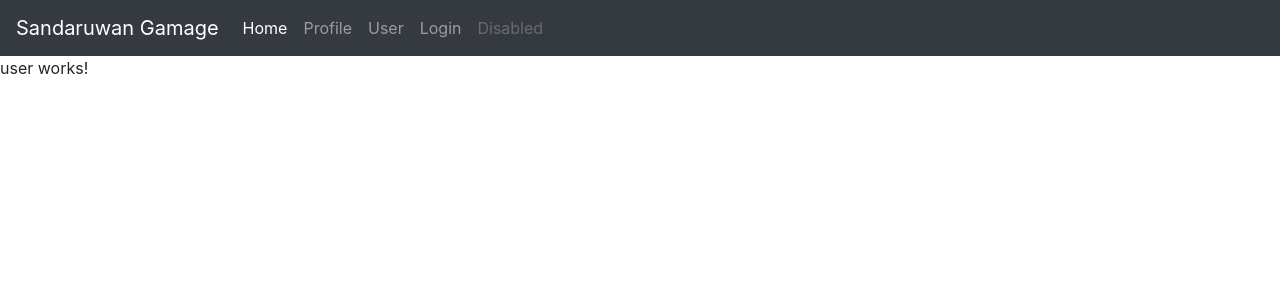
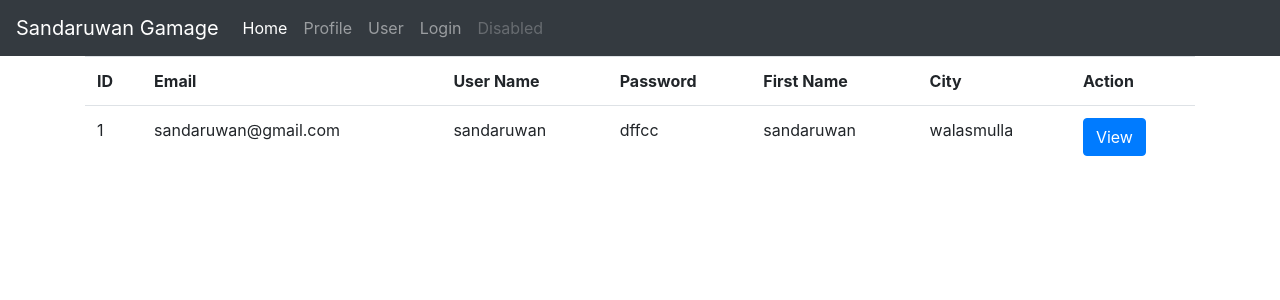
Before and after one commit to SANDARUWANGGSS/AngularTestProject, an Angular app: page /users in a window 1280 px wide. Shown: the top 300 px of the page. Built offline with nearby package versions, Linux system fonts and the light colour scheme.

Commit message:
Add data to user

```diff
--- a/src/app/app.component.ts
+++ b/src/app/app.component.ts
@@ -6,5 +6,5 @@ import { Component } from '@angular/core';
   styleUrls: ['./app.component.scss']
 })
 export class AppComponent {
-  title = 'Sandaruwan Gamage';
+
 }
--- a/src/app/home/home.component.html
+++ b/src/app/home/home.component.html
@@ -3,5 +3,7 @@
     <h1>
         Welcome to {{title}} !
     </h1>
-    <img src="assets/images/sanda.jpg" alt="sanda">
+    <!-- <img src="assets/images/sanda.jpg" alt="sanda"> -->
 </div>
+<!-- <h1>Users</h1> -->
+<!-- {{data.firstname}} -->
--- a/src/app/login/login.component.html
+++ b/src/app/login/login.component.html
@@ -1,3 +1,6 @@
+<div class="container">
+
+</div>
 <form>
     <div class="form-group">
       <label for="exampleInputEmail1">Email address</label>
--- a/src/app/user/user.component.html
+++ b/src/app/user/user.component.html
@@ -1 +1,25 @@
-<p>user works!</p>
+<!-- <p>user works!</p> -->
+<div class="container">
+
+    <table class="table">
+        <tr>
+            <th>ID</th>
+            <th>Email</th>
+            <th>User Name</th>
+            <th>Password</th>
+            <th>First Name</th>
+            <th>City</th>
+            <th>Action</th>
+        </tr>
+        <tr *ngFor="let userdetail of userdetails">
+            <td>{{userdetail.id}}</td>
+            <td>{{userdetail.email}}</td>
+            <td>{{userdetail.username}}</td>
+            <td>{{userdetail.password}}</td>
+            <td>{{userdetail.firstname}}</td>
+            <td>{{userdetail.city}}</td>
+            <td><button type="button" class="btn btn-primary">View</button></td>
+        </tr>
+    </table>
+
+</div>
--- a/src/app/user/user.component.ts
+++ b/src/app/user/user.component.ts
@@ -1,10 +1,32 @@
-import { Component } from '@angular/core';
+import { Component, OnInit } from '@angular/core';
 
+export interface Users {
+  id : string;
+  email : string;
+  username : string;
+  password : string;
+  firstname : string;
+  city : string;
+  // actions : string;
+}
 @Component({
   selector: 'app-user',
   templateUrl: './user.component.html',
   styleUrls: ['./user.component.scss']
 })
-export class UserComponent {
+
+
+export class UserComponent implements OnInit{
+
+  userdetails: Users[] = [
+    {id : '1', email : 'sandaruwan@gmail.com', username : 'sandaruwan', password: 'dffcc', firstname: 'sandaruwan', city: 'walasmulla'  }
+  ];
+
+  constructor(){}
+
+  ngOnInit(): void {
+
+  }
+
 
 }
```
